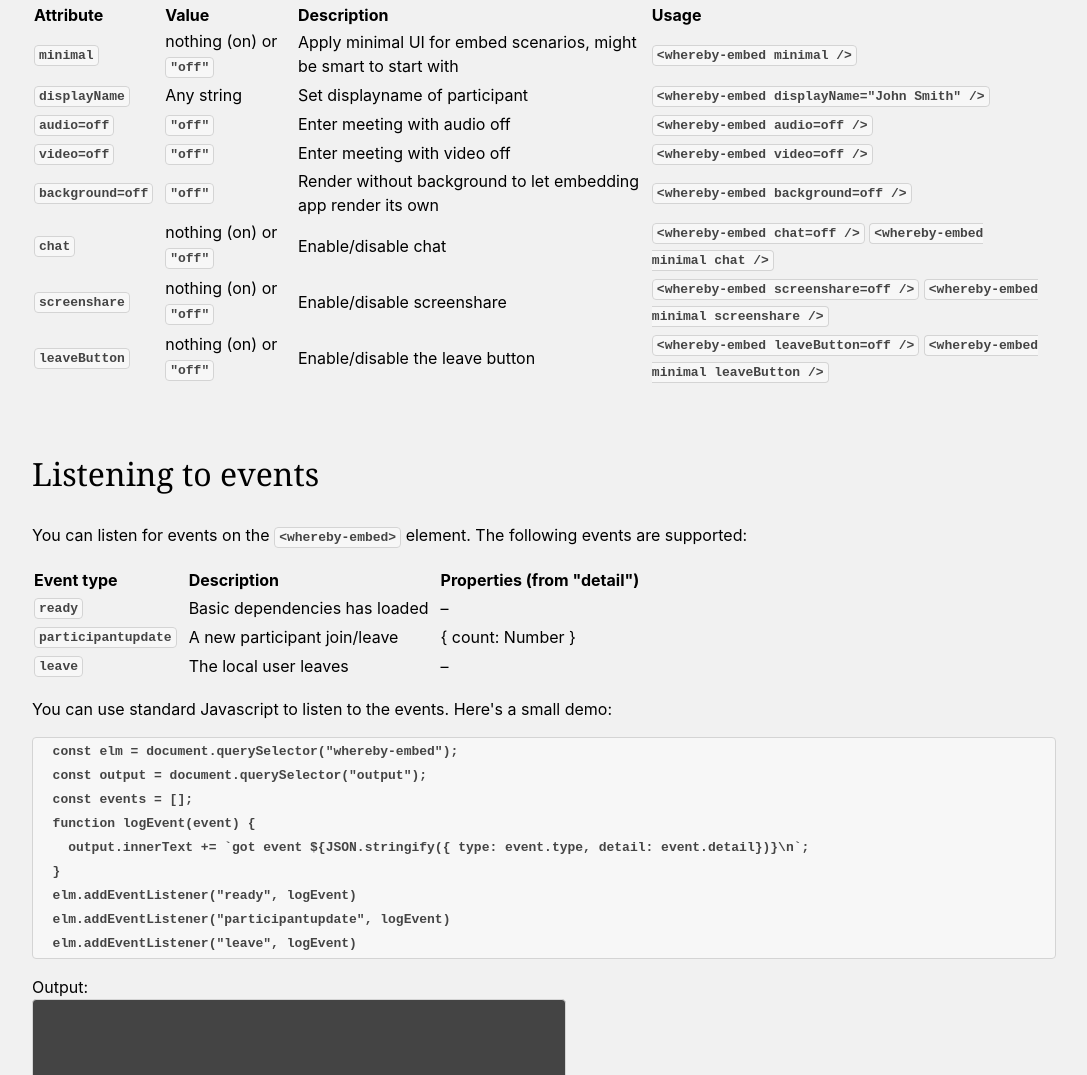
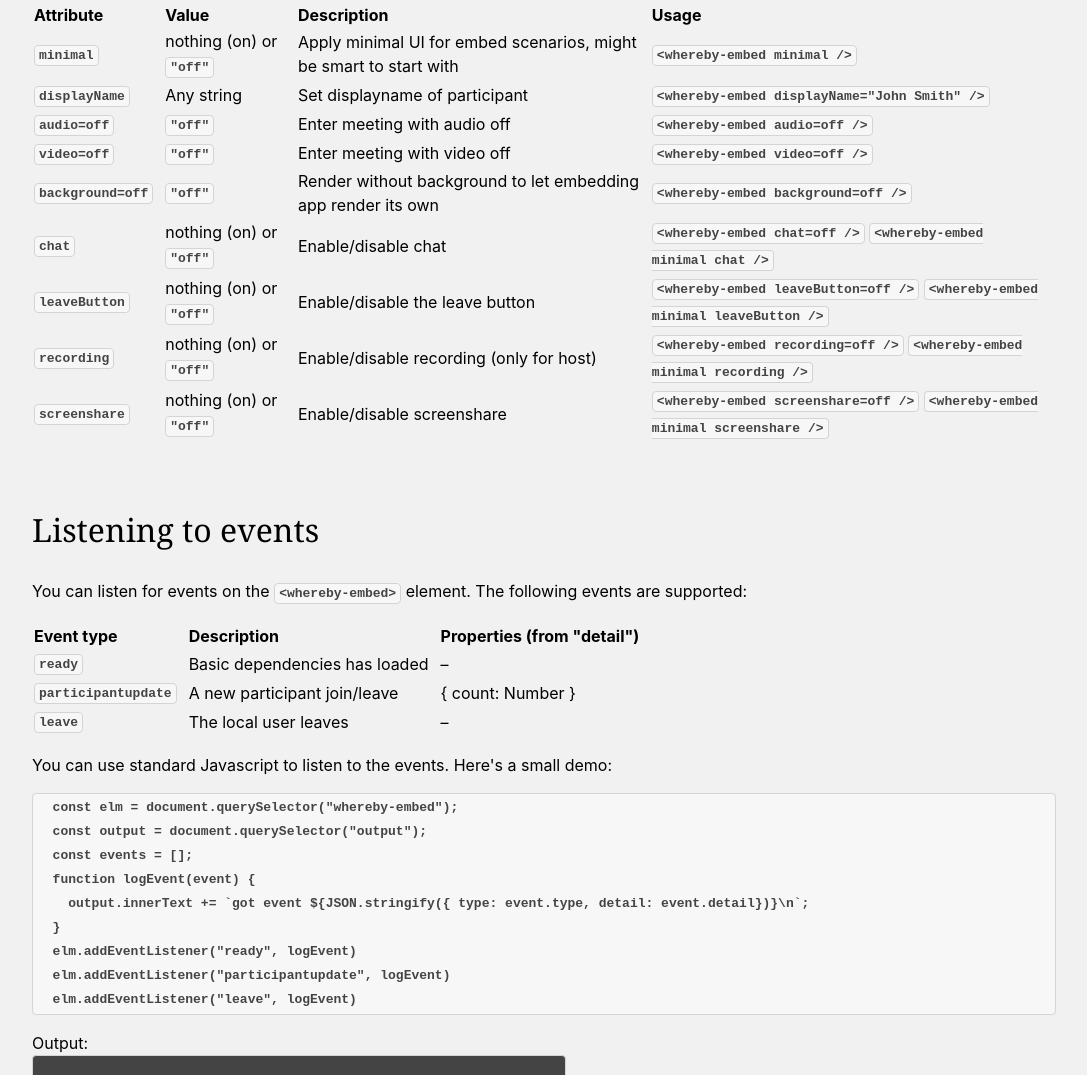
Before and after one commit to appearin/appearin.github.io, a website built with Vite: page embed/index.html in a window 1280 px wide. Shown: the part 1333-2408 px from the top of the page, without its empty margins (96-1183 px from the left). Built offline with nearby package versions, Linux system fonts and the light colour scheme; a web font is replaced by a local one.

Commit message:
docs: add ?recording

```diff
--- a/embed/index.html
+++ b/embed/index.html
@@ -80,18 +80,25 @@
     <td><code>&lt;whereby-embed chat=off /&gt;</code> <code>&lt;whereby-embed minimal chat /&gt;</code>
   </tr>
   <tr>
+    <th><code>leaveButton</code>
+    <td>nothing (on) or <code>"off"</code>
+    <td>Enable/disable the leave button
+    <td><code>&lt;whereby-embed leaveButton=off /&gt;</code> <code>&lt;whereby-embed minimal
+        leaveButton /&gt;</code>
+  </tr>
+  <tr>
+    <th><code>recording</code>
+    <td>nothing (on) or <code>"off"</code>
+    <td>Enable/disable recording (only for host)
+    <td><code>&lt;whereby-embed recording=off /&gt;</code> <code>&lt;whereby-embed minimal
+        recording /&gt;</code>
+  </tr>
+  <tr>
     <th><code>screenshare</code>
     <td>nothing (on) or <code>"off"</code>
     <td>Enable/disable screenshare
     <td><code>&lt;whereby-embed screenshare=off /&gt;</code> <code>&lt;whereby-embed minimal
         screenshare /&gt;</code>
-  </tr>
-  <tr>
-    <th><code>leaveButton</code>
-    <td>nothing (on) or <code>"off"</code>
-    <td>Enable/disable the leave button
-    <td><code>&lt;whereby-embed leaveButton=off /&gt;</code> <code>&lt;whereby-embed minimal
-        leaveButton /&gt;</code>
   </tr>
 </table>
 
--- a/embed/tester/tester.js
+++ b/embed/tester/tester.js
@@ -5,12 +5,13 @@
   "audio",
   "background",
   "chat",
-  "minimal",
   "emptyRoomInvitation",
   "help",
   "leaveButton",
+  "minimal",
   "precallReview",
   "recording",
+  "screenshare",
   "video"
 ];
 
--- a/embed/whereby-embed.js
+++ b/embed/whereby-embed.js
@@ -10,6 +10,7 @@
   "leaveButton",
   "precallReview",
   "recording",
+  "screenshare",
   "video"
 ];
 
```
Also changed, not shown: index.html (+2 -1 lines).
